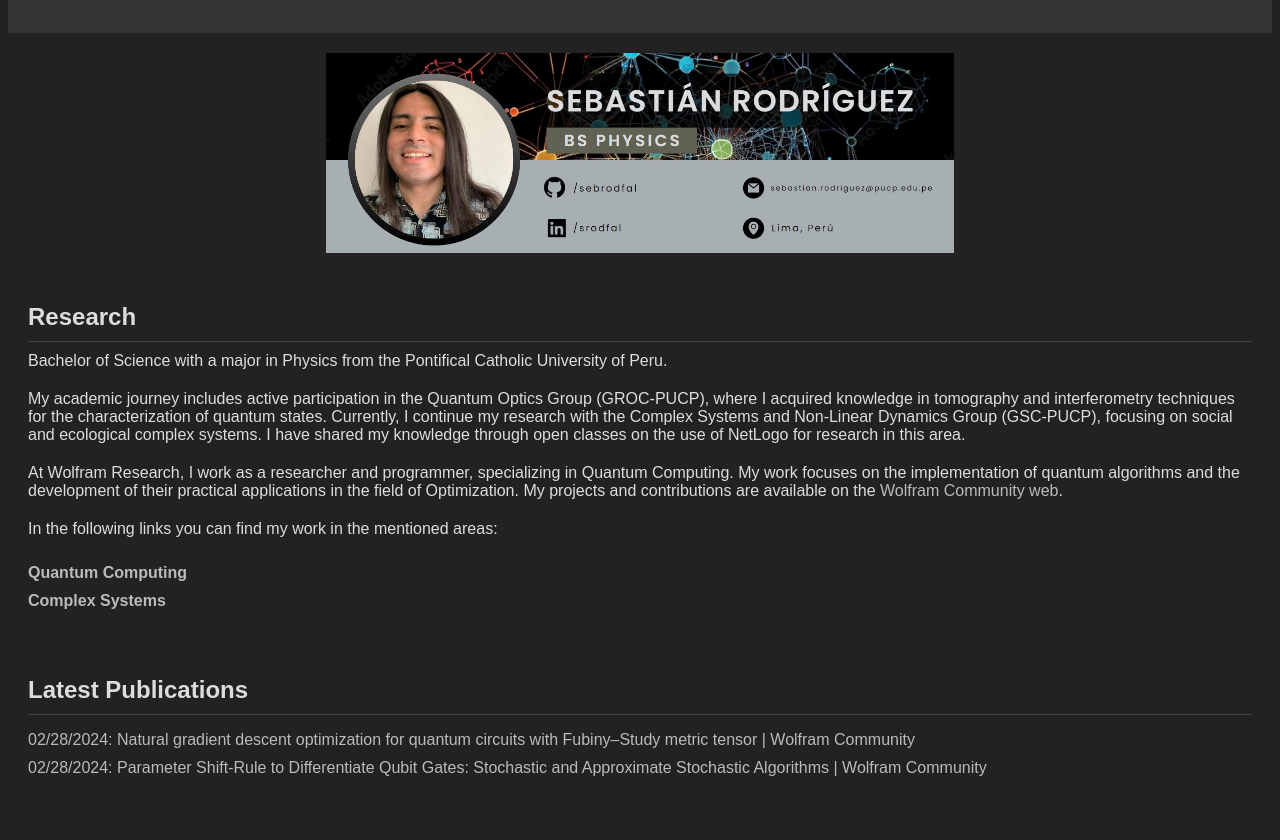
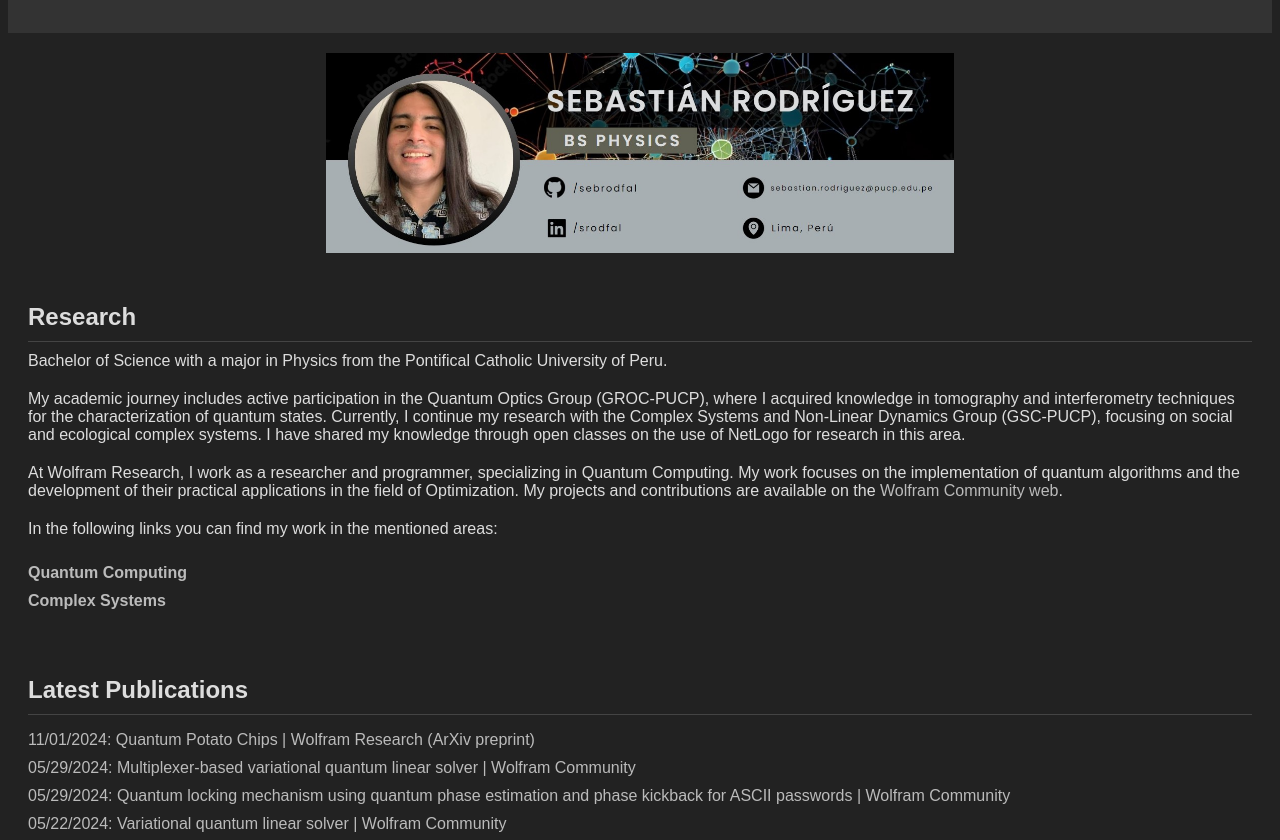
Before and after one commit to sebrodfal/sebrodfal.github.io, a plain HTML site: page index.html in a window 1280 px wide. Shown: the part 102-942 px from the top of the page. Drawn offline with Linux system fonts and the light colour scheme.

Commit message:
Added Latest Publications

```diff
--- a/index.html
+++ b/index.html
@@ -135,8 +135,12 @@
     </section>
     <section id="publications">
         <h2>Latest Publications</h2>
-        <ul>
-            <li><a href="https://community.wolfram.com/groups/-/m/t/3131997?p_p_auth=tFHA0v2l">02/28/2024: Natural gradient descent optimization for quantum circuits with Fubiny–Study metric tensor | Wolfram Community</a></li>
+		<ul>
+			<li><a href="https://doi.org/10.48550/arXiv.2411.01082">11/01/2024: Quantum Potato Chips | Wolfram Research (ArXiv preprint)</a></li>
+			<li><a href="https://community.wolfram.com/groups/-/m/t/3253903">05/29/2024: Multiplexer-based variational quantum linear solver | Wolfram Community</a></li>
+			<li><a href="https://community.wolfram.com/groups/-/m/t/3185554">05/29/2024: Quantum locking mechanism using quantum phase estimation and phase kickback for ASCII passwords | Wolfram Community</a></li>
+            <li><a href="https://community.wolfram.com/groups/-/m/t/3180154">05/22/2024: Variational quantum linear solver | Wolfram Community</a></li>
+			<li><a href="https://community.wolfram.com/groups/-/m/t/3131997?p_p_auth=tFHA0v2l">02/28/2024: Natural gradient descent optimization for quantum circuits with Fubiny–Study metric tensor | Wolfram Community</a></li>
 			<li><a href="https://community.wolfram.com/groups/-/m/t/3132207?p_p_auth=tFHA0v2l">02/28/2024: Parameter Shift-Rule to Differentiate Qubit Gates: Stochastic and Approximate Stochastic Algorithms | Wolfram Community</a></li>
         </ul>
     </section>
```
